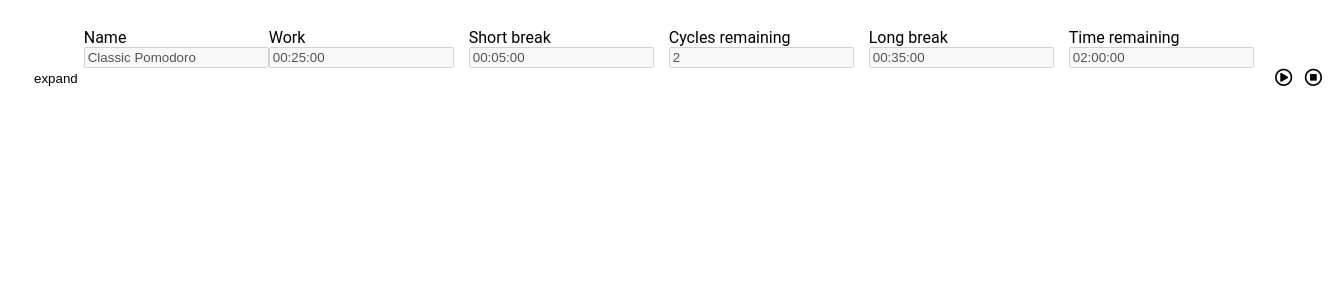
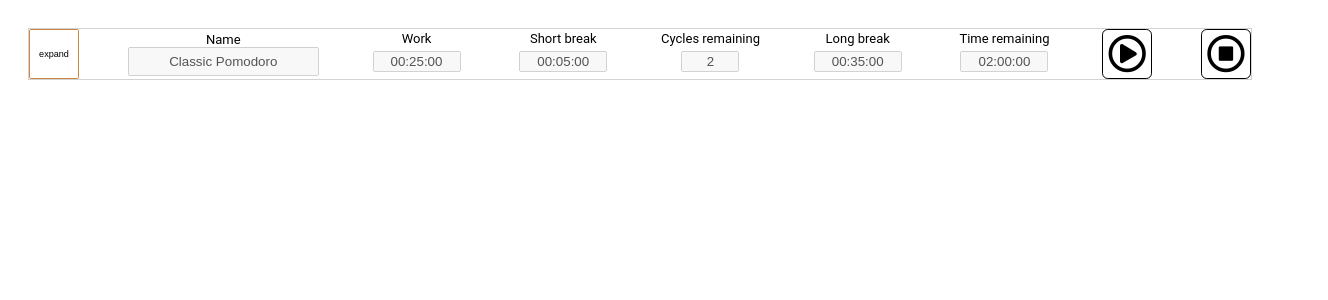
Before and after one commit to ericasu33/sprig, a React (Create React App) app: page / in a window 1280 px wide. Shown: the top 300 px of the page, 1328 px wide, since content can reach past the window. Built offline with nearby package versions, Linux system fonts and the light colour scheme.

Commit message:
update styles for collapse view (sync some from /Stopwatch)

```diff
--- a/src/components/Button.scss
+++ b/src/components/Button.scss
@@ -1,27 +1,21 @@
 .button {
-  width: 100px;
-  height: 100px;
-  border: none;
+  display: flex;
+  justify-content: center;
+  align-items: center;
+  width: 50px;
+  height: 50px;
+  border: 1px solid black;
+  border-radius: 0.2em;
   text-decoration: none;
   background: none;
-  &button--play {
-    width: 100px;
-    height: 100px;
+  font-size: 1.8em;
+  &.button--expand {
+    font-size: 0.7em;
+    border: 1px solid peru;
   }
-  &button--duplicate {
-    width: 100px;
-    height: 100px;
-  }
-  &button--stop {
-    width: 100px;
-    height: 100px;
-  }
-  &button--pause {
-    width: 100px;
-    height: 100px;
-  }
-  &button--delete {
-    width: 100px;
-    height: 100px;
+
+  cursor: pointer;
+  &:hover {
+    filter: opacity(60%);
   }
 }
--- a/src/components/Button.tsx
+++ b/src/components/Button.tsx
@@ -6,9 +6,11 @@ const Button = (props: any) => {
   let buttonClass = classNames('button', {
     'button--play': props.play,
     'button--stop': props.stop,
-    'button--duplicate': props.duplicate,
+    'button--clone': props.clone,
     'button--delete': props.delete,
     'button--pause': props.pause,
+    'button--close': props.close,
+    'button--expand': props.expand,
  });
   return (
     <button type="button" disabled={props.disabled} className={buttonClass} onClick={props.onClick}>
--- a/src/components/PomodoroTimer.scss
+++ b/src/components/PomodoroTimer.scss
@@ -1,8 +1,19 @@
 .pomodoro-display {
   display: flex;
   flex-direction: row;
-  > {
+  justify-content: space-between;
+  align-items: center;
+  border: 1px solid lightgrey;
+  .pm-group {
+    font-size: small;
+    // border: 1px solid peru;
     display: flex;
     flex-direction: column;
+    justify-content: center;
+    align-items: center;
+    .pm-name {
+      padding: 5px;
+      text-align: center;
+    }
   }
 }
--- a/src/components/PomodoroTimer.tsx
+++ b/src/components/PomodoroTimer.tsx
@@ -139,11 +139,13 @@ const PomodoroTimer = (props: any) => {
 
   return (
     <div className="pomodoro-display">
-      <Button
-        onClick={() => setExpand((prev: boolean) => (!prev))}
-      >
-        { (expand && "shrink") || "expand" }
-      </Button>
+
+      <div className='pm-group'>
+        <Button expand onClick={() => setExpand((prev: boolean) => (!prev))}>
+          { (expand && "shrink") || "expand" }
+        </Button>
+      </div>
+
       { (expand && (
         <>
           <PomodoroForm
@@ -158,35 +160,35 @@ const PomodoroTimer = (props: any) => {
         </>
       )) || (
         <>
-          <div>
+          <div className='pm-group'>
             <label>Name</label>
-            <input type="text" disabled={true} value={timer.name} />
+            <input className='pm-name' type="text" disabled={true} value={timer.name} />
           </div>
-          <div>
+          <div className='pm-group'>
             <label>Work</label>
             <StepInputTimer disabled
               value={clock.current === "work" ? clock.partition : timer.work}
             />
           </div>
-          <div>
+          <div className='pm-group'>
             <label>Short break</label>
             <StepInputTimer disabled
               value={clock.current === "short_break" ? clock.partition : timer.short_break}
             />
           </div>
-          <div>
+          <div className='pm-group'>
             <label>Cycles remaining</label>
             <StepInputInt disabled
               value={calcCycle({...timer, time: clock.time})}
             />
           </div>
-          <div>
+          <div className='pm-group'>
             <label>Long break</label>
             <StepInputTimer disabled
               value={clock.current === "long_break" ? clock.partition : timer.long_break}
             />
           </div>
-          <div>
+          <div className='pm-group'>
             <label>Time remaining</label>
             <StepInputTimer disabled
               value={clock.time}
--- a/src/components/StepInput.scss
+++ b/src/components/StepInput.scss
@@ -1,3 +1,27 @@
 .step-input {
-  width: 200px;
+  font-size: small;
+  height: auto;
+  // border: 1px solid grey;
+  display: flex;
+  flex-direction: column;
+  align-items: center;
+  padding: 5px;
+  &.step-input-int {
+    & input {
+      text-align: center;
+      width: 50px;
+    }
+  }
+  &.step-input-clock {
+    & input {
+      text-align: center;
+      width: auto;
+    }
+  }
+  &.step-input-timer {
+    & input {
+      text-align: center;
+      width: 80px;
+    }
+  }
 }
```
